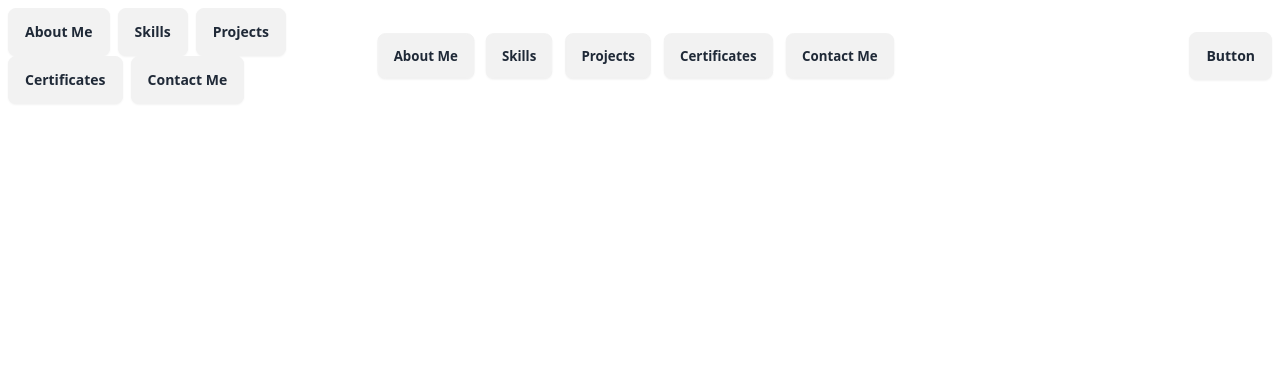
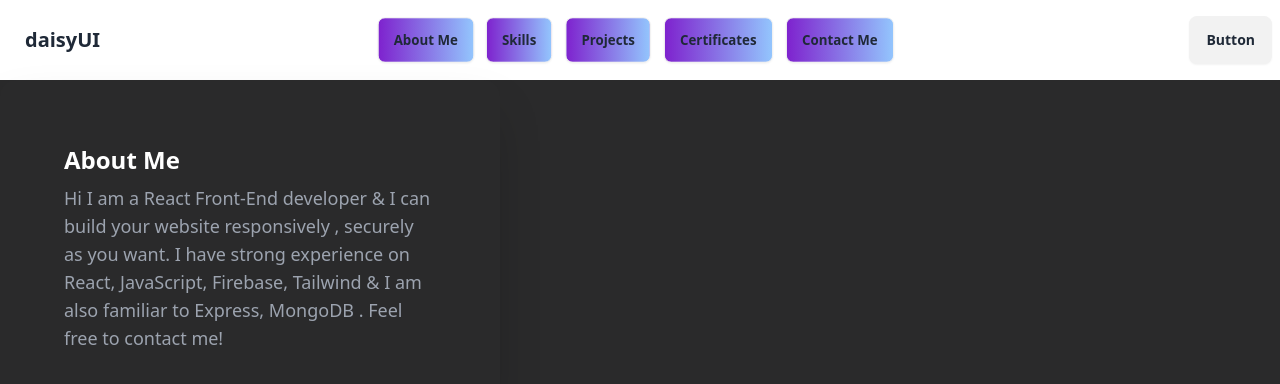
Before and after one commit to shopna-akter/Nihal-Portfolio, a React (Vite) app: page / in a window 1280 px wide. Shown: the top 384 px of the page. Built offline with nearby package versions, Linux system fonts and the light colour scheme.

Commit message:
added navbar & aboutme section

```diff
--- a/index.html
+++ b/index.html
@@ -4,7 +4,7 @@
     <meta charset="UTF-8" />
     <link rel="icon" type="image/svg+xml" href="/vite.svg" />
     <meta name="viewport" content="width=device-width, initial-scale=1.0" />
-    <title>Vite + React</title>
+    <title>Nihal's Portfolio</title>
   </head>
   <body>
     <div id="root"></div>
--- a/package.json
+++ b/package.json
@@ -10,6 +10,7 @@
     "preview": "vite preview"
   },
   "dependencies": {
+    "font-awesome-icons": "^1.6.0",
     "react": "^18.3.1",
     "react-dom": "^18.3.1"
   },
--- a/src/App.jsx
+++ b/src/App.jsx
@@ -1,14 +1,13 @@
+import Aboutme from "./Components/AboutMe/Aboutme";
 import Navbar from "./Components/Navbar";
 
 
 const App = () => {
   return (
-    <>
+    <div className="bg-[#2a2a2b] min-h-screen">
       <Navbar></Navbar>
-      <div>
-
-      </div>
-    </>
+      <Aboutme></Aboutme>
+    </div>
   );
 };
 
--- /dev/null
+++ b/src/Components/AboutMe/Aboutme.css
@@ -0,0 +1,3 @@
+.customShadow{
+    box-shadow: 10px 10px 5px rgba(200, 200, 200, 0.5);
+}
--- /dev/null
+++ b/src/Components/AboutMe/Aboutme.jsx
@@ -0,0 +1,13 @@
+const Aboutme = () => {
+    return (
+        <div className="card bg-[#2a2a2b] w-[500px] p-8 customShadow shadow-2xl">
+            <div className="card-body">
+                <h2 className="card-title text-2xl text-white">About Me</h2>
+                <p className="text-gray-400 text-lg">Hi I am a React Front-End developer & I can build your website responsively , securely as you want. I have strong experience on React, JavaScript, Firebase, Tailwind & I am also familiar to Express, MongoDB . Feel free to contact me!
+                </p>
+            </div>
+        </div>
+    );
+};
+
+export default Aboutme;
--- a/src/Components/Aboutme.jsx
+++ /dev/null
@@ -1,9 +0,0 @@
-const Aboutme = () => {
-    return (
-        <div>
-
-        </div>
-    );
-};
-
-export default Aboutme;
--- /dev/null
+++ b/src/Components/MySkills.jsx
@@ -0,0 +1,17 @@
+
+const MySkills = () => {
+    return (
+        <div className="card shadow-2xl bg-[#2a2a2b]">
+            <div className="card-body">
+                <h2 className="card-title text-2xl text-white">About My Skills</h2>
+                <hr />
+                <h2>Primary Skills On</h2>
+                <div>
+
+                </div>
+            </div>
+        </div>
+    );
+};
+
+export default MySkills;
--- a/src/Components/Navbar.jsx
+++ b/src/Components/Navbar.jsx
@@ -1,11 +1,11 @@
 
 const Navbar = () => {
     const navigations = <>
-        <a className="mr-2 btn" href="">About Me</a>
-        <a className="mr-2 btn" href="">Skills</a>
-        <a className="mr-2 btn" href="">Projects</a>
-        <a className="mr-2 btn" href="">Certificates</a>
-        <a className="mr-2 btn" href="">Contact Me</a>
+        <a className="mr-2 btn bg-gradient-to-r from-purple-700 to-blue-300" href="">About Me</a>
+        <a className="mr-2 btn bg-gradient-to-r from-purple-700 to-blue-300" href="">Skills</a>
+        <a className="mr-2 btn bg-gradient-to-r from-purple-700 to-blue-300" href="">Projects</a>
+        <a className="mr-2 btn bg-gradient-to-r from-purple-700 to-blue-300" href="">Certificates</a>
+        <a className="mr-2 btn bg-gradient-to-r from-purple-700 to-blue-300" href="">Contact Me</a>
     </>
     return (
         <div>
@@ -26,10 +26,13 @@ const Navbar = () => {
                                     d="M4 6h16M4 12h8m-8 6h16" />
                             </svg>
                         </div>
-                        <ul>
+                        <ul
+                            tabIndex={0}
+                            className="menu menu-sm dropdown-content bg-base-100 rounded-box z-[1] mt-3 w-52 p-2 shadow">
                             {navigations}
                         </ul>
                     </div>
+                    <a className="btn btn-ghost text-xl">daisyUI</a>
                 </div>
                 <div className="navbar-center hidden lg:flex">
                     <ul className="menu menu-horizontal px-1">
```
Also changed, not shown: 1 other file (tests, documents, lock files or other folders).
